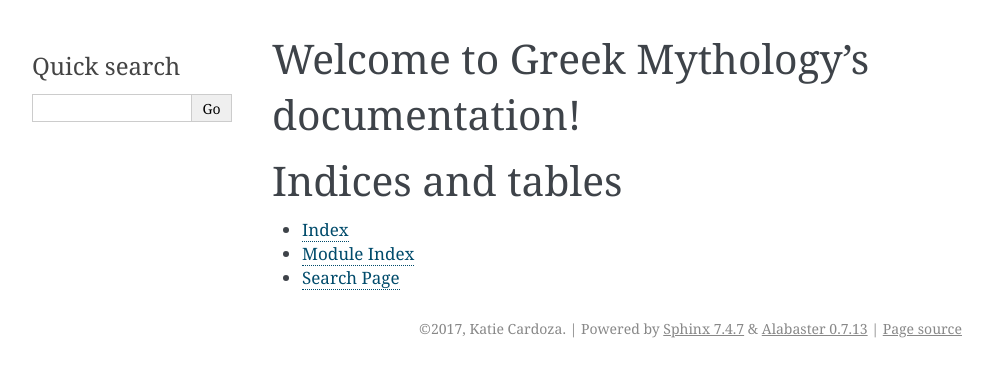
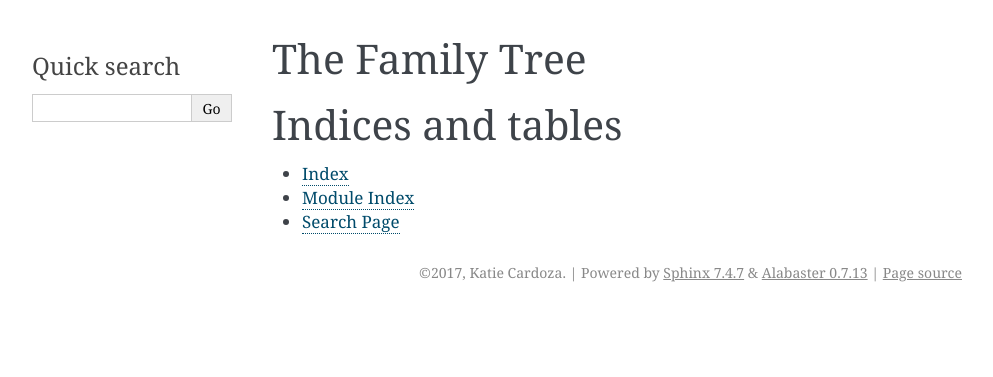
Before and after one commit to KatieCardoza/greek_mythology_HJKW, a Sphinx documentation site: the page built from Greek Mythology/source/family_tree.rst, in a window 1280 px wide. Shown: the top 377 px of the page, without its empty margins (148-1141 px from the left). Built offline with Sphinx 7.4.7, drawn with Linux system fonts in a browser that asks for light colours.

Commit message:
Titles on Katie's pages

```diff
--- a/Greek Mythology/source/apollo.rst
+++ b/Greek Mythology/source/apollo.rst
@@ -3,8 +3,8 @@
    You can adapt this file completely to your liking, but it should at least
    contain the root `toctree` directive.
 
-Welcome to Greek Mythology's documentation!
-===========================================
+Apollo
+======
 
 .. toctree::
    :maxdepth: 2
--- a/Greek Mythology/source/artemis.rst
+++ b/Greek Mythology/source/artemis.rst
@@ -3,8 +3,8 @@
    You can adapt this file completely to your liking, but it should at least
    contain the root `toctree` directive.
 
-Welcome to Greek Mythology's documentation!
-===========================================
+Artemis
+=======
 
 .. toctree::
    :maxdepth: 2
--- a/Greek Mythology/source/dionysus.rst
+++ b/Greek Mythology/source/dionysus.rst
@@ -3,8 +3,8 @@
    You can adapt this file completely to your liking, but it should at least
    contain the root `toctree` directive.
 
-Welcome to Greek Mythology's documentation!
-===========================================
+Dionysus
+========
 
 .. toctree::
    :maxdepth: 2
--- a/Greek Mythology/source/family_tree.rst
+++ b/Greek Mythology/source/family_tree.rst
@@ -3,8 +3,8 @@
    You can adapt this file completely to your liking, but it should at least
    contain the root `toctree` directive.
 
-Welcome to Greek Mythology's documentation!
-===========================================
+The Family Tree
+===============
 
 .. toctree::
    :maxdepth: 2
```
